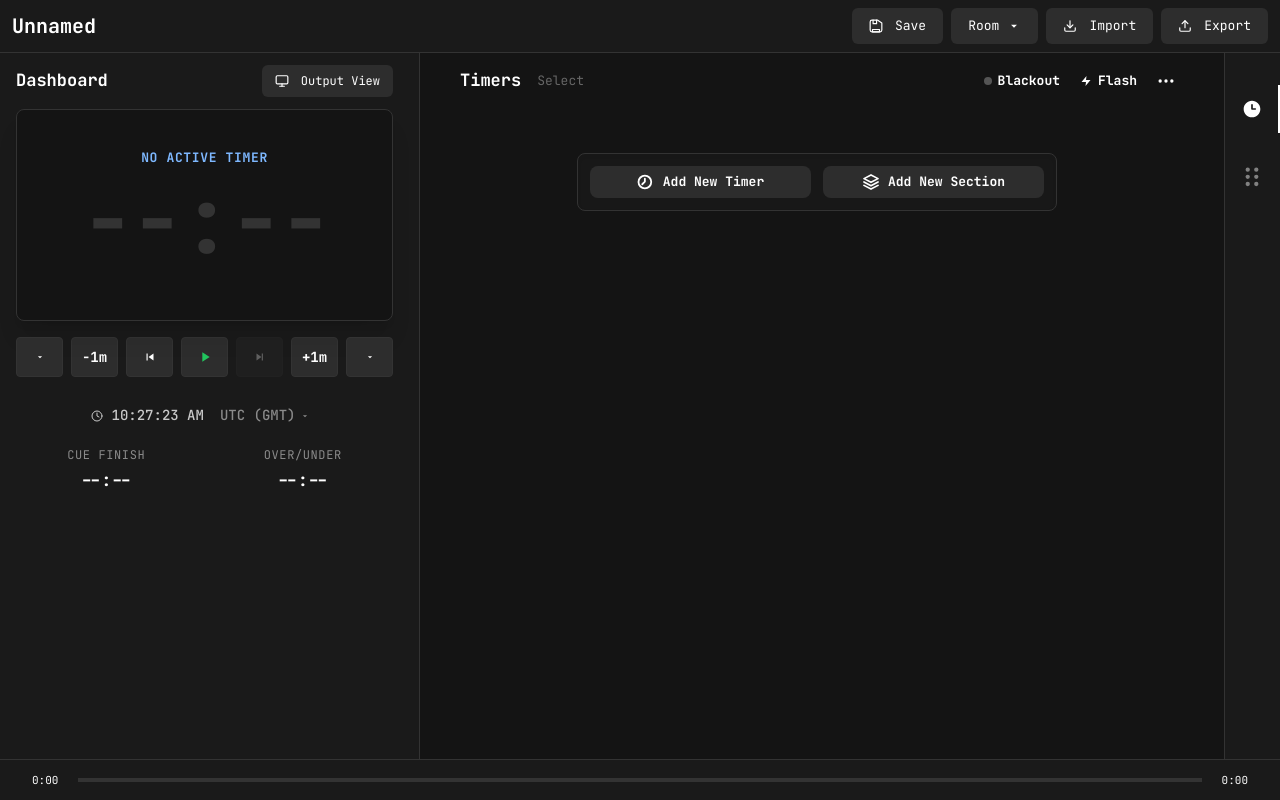
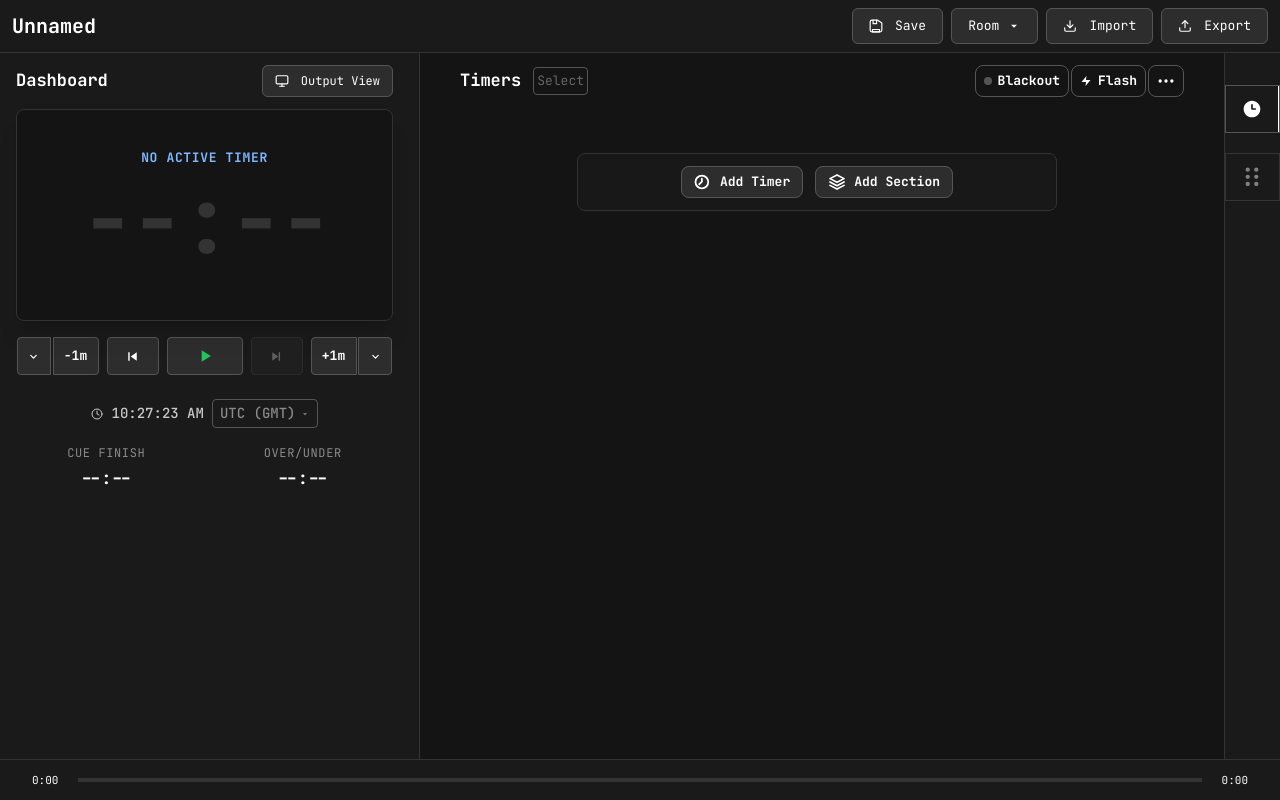
Before and after one commit to e1n7/stage-timer, a Next.js app: page / in a window 1280 px wide. Built offline with nearby package versions, Linux system fonts and the light colour scheme.

Commit message:
Refine dashboard controls and add room actions

```diff
--- a/src/App.tsx
+++ b/src/App.tsx
@@ -405,6 +405,9 @@ const INCREASE_OPTIONS = [
 interface IconProps { className?: string; size?: number; }
 const IconChevronDown = ({ className = "", size = 10 }: IconProps) => (
   <svg width={size} height={size} viewBox="0 0 24 24" fill="currentColor" className={className}><path d="M7 10l5 5 5-5H7z"/></svg>
+);
+const IconControlChevron = ({ size = 14 }: IconProps) => (
+  <svg width={size} height={size} viewBox="0 0 24 24" fill="none" stroke="currentColor" strokeWidth="2.25" strokeLinecap="round" strokeLinejoin="round" aria-hidden="true"><path d="m7 10 5 5 5-5" /></svg>
 );
 const IconSkipBack = ({ size = 14 }: IconProps) => (
   <svg width={size} height={size} viewBox="0 0 24 24" fill="currentColor"><path d="M6 6h2v12H6zm3.5 6l8.5 6V6z"/></svg>
@@ -462,6 +465,9 @@ const IconAddTimer = ({ size = 24 }: IconProps) => (
 );
 const IconLayers = ({ size = 24 }: IconProps) => (
   <svg width={size} height={size} viewBox="0 0 16 16" xmlns="http://www.w3.org/2000/svg" version="1.1" fill="none" stroke="currentColor" strokeLinecap="round" strokeLinejoin="round" strokeWidth="1.5" aria-hidden="true"><path d="m1.75 11 6.25 3.25 6.25-3.25m-12.5-3 6.25 3.25 6.25-3.25m-6.25-6.25-6.25 3.25 6.25 3.25 6.25-3.25z" /></svg>
+);
+const IconMessagePlus = ({ size = 18 }: IconProps) => (
+  <svg width={size} height={size} viewBox="0 0 24 24" fill="none" stroke="currentColor" strokeWidth="2" strokeLinecap="round" strokeLinejoin="round" aria-hidden="true"><path d="M20 11.5a7.5 7.5 0 0 1-7.5 7.5H6l-3 2v-9.5A7.5 7.5 0 0 1 10.5 4H12a8 8 0 0 1 8 7.5Z" /></svg>
 );
 const IconDragHandle = ({ size = 14 }: IconProps) => (
   <svg width={size} height={size * 18 / 14} viewBox="0 0 14 18" fill="currentColor" aria-hidden="true"><circle cx="4" cy="4" r="1.5" /><circle cx="10" cy="4" r="1.5" /><circle cx="4" cy="9" r="1.5" /><circle cx="10" cy="9" r="1.5" /><circle cx="4" cy="14" r="1.5" /><circle cx="10" cy="14" r="1.5" /></svg>
@@ -3151,6 +3157,7 @@ function App() {
                   setMessages([{ id: '1', text: '', color: '#ffffff' }]);
                   setMessageShownId(null);
                   setMessageFlashId(null);
+                  markTimerChanged();
                   setIsRoomMenuOpen(false);
                   requestAnimationFrame(() => {
                     roomNameInputRef.current?.focus();
@@ -3373,26 +3380,32 @@ function App() {
               </div>
             </>
           )}
-          <div className="mt-4 grid grid-cols-7 gap-2">
-            <div className="relative">
-              <button type="button" onClick={(e) => { e.stopPropagation(); setOpenAdjustMenu(openAdjustMenu === 'decrease' ? null : 'decrease'); }} title="Decrease timer adjustment options" className={`flex h-10 w-full items-center justify-center rounded border border-[#333] bg-[#2d2d2d] hover:bg-[#383838] transition-colors ${openAdjustMenu === 'decrease' ? 'bg-[#383838] border-[#555]' : ''}`}><IconChevronDown /></button>
+          <div className="mt-4 flex items-center justify-center gap-2">
+            <div className="flex items-center gap-[1.9px]">
+            <div className="relative w-[34px] shrink-0">
+              <button type="button" onClick={(e) => { e.stopPropagation(); setOpenAdjustMenu(openAdjustMenu === 'decrease' ? null : 'decrease'); }} title="Decrease timer adjustment options" className={`flex h-[38px] w-full items-center justify-center rounded-l rounded-r-none border border-[#333] bg-[#2d2d2d] px-0 hover:bg-[#383838] transition-colors ${openAdjustMenu === 'decrease' ? 'bg-[#383838] border-[#555]' : ''}`}><IconControlChevron size={13} /></button>
               {openAdjustMenu === 'decrease' && (<div onClick={(e) => e.stopPropagation()} className="absolute bottom-full left-0 z-50 mb-1"><TimeAdjustMenu direction="decrease" onSelect={(secs) => sendControl('ADJUST', secs)} onClose={() => setOpenAdjustMenu(null)} /></div>)}
             </div>
-            <button onClick={() => sendControl('ADJUST', -60)} title="Subtract one minute" className="col-span-1 flex h-10 items-center justify-center rounded border border-[#333] bg-[#2d2d2d] text-[14px] font-bold hover:bg-[#383838] transition-colors">-1m</button>
-            <button onClick={() => sendControl('RESET')} className="col-span-1 flex h-10 items-center justify-center rounded border border-[#333] bg-[#2d2d2d] hover:bg-[#383838] transition-colors" title="Reset current timer"><IconSkipBack /></button>
-            <button onClick={() => sendControl(activeTimerState?.isRunning ? 'PAUSE' : 'START')} title={activeTimerState?.isRunning ? 'Pause timer' : 'Start timer'} className={`group col-span-1 flex h-10 items-center justify-center rounded transition-colors ${activeTimerState?.isRunning ? 'border border-[#333] bg-[#2d2d2d] text-[#ef4444] hover:border-[#dc2626] hover:bg-[#dc2626] hover:text-white' : 'border border-[#333] bg-[#2d2d2d] text-[#22c55e] hover:border-[#16a34a] hover:bg-[#16a34a] hover:text-white'}`}>{activeTimerState?.isRunning ? <IconPause /> : <IconPlay />}</button>
+            <button onClick={() => sendControl('ADJUST', -60)} title="Subtract one minute" className="flex h-[38px] w-[46px] shrink-0 items-center justify-center rounded-l-none rounded-r border border-[#333] bg-[#2d2d2d] px-0 text-[13px] font-bold hover:bg-[#383838] transition-colors">-1m</button>
+            </div>
+            <div className="flex items-center gap-2">
+            <button onClick={() => sendControl('RESET')} className="flex h-[38px] w-[52px] shrink-0 items-center justify-center rounded border border-[#333] bg-[#2d2d2d] px-0 hover:bg-[#383838] transition-colors" title="Reset current timer"><IconSkipBack size={17} /></button>
+            <button onClick={() => sendControl(activeTimerState?.isRunning ? 'PAUSE' : 'START')} title={activeTimerState?.isRunning ? 'Pause timer' : 'Start timer'} className={`group flex h-[38px] w-[76px] shrink-0 items-center justify-center rounded px-0 transition-colors ${activeTimerState?.isRunning ? 'border border-[#333] bg-[#2d2d2d] text-[#ef4444] hover:border-[#dc2626] hover:bg-[#dc2626] hover:text-white' : 'border border-[#333] bg-[#2d2d2d] text-[#22c55e] hover:border-[#16a34a] hover:bg-[#16a34a] hover:text-white'}`}>{activeTimerState?.isRunning ? <IconPause size={20} /> : <IconPlay size={20} />}</button>
             <button
               onClick={goToNextTimer}
               disabled={timerIds.length <= 1 || timerIds.indexOf(activeTimerId) >= timerIds.length - 1}
-              className={`col-span-1 flex h-10 items-center justify-center rounded border border-[#333] bg-[#2d2d2d] transition-colors ${timerIds.length <= 1 || timerIds.indexOf(activeTimerId) >= timerIds.length - 1 ? 'opacity-30 cursor-not-allowed' : 'hover:bg-[#383838]'}`}
+              className={`flex h-[38px] w-[52px] shrink-0 items-center justify-center rounded border border-[#333] bg-[#2d2d2d] px-0 transition-colors ${timerIds.length <= 1 || timerIds.indexOf(activeTimerId) >= timerIds.length - 1 ? 'opacity-30 cursor-not-allowed' : 'hover:bg-[#383838]'}`}
               title="Next timer"
             >
-              <IconSkipForward />
+              <IconSkipForward size={17} />
             </button>
-            <button onClick={() => sendControl('ADJUST', 60)} title="Add one minute" className="col-span-1 flex h-10 items-center justify-center rounded border border-[#333] bg-[#2d2d2d] text-[14px] font-bold hover:bg-[#383838] transition-colors">+1m</button>
-            <div className="relative">
-              <button type="button" onClick={(e) => { e.stopPropagation(); setOpenAdjustMenu(openAdjustMenu === 'increase' ? null : 'increase'); }} title="Increase timer adjustment options" className={`flex h-10 w-full items-center justify-center rounded border border-[#333] bg-[#2d2d2d] hover:bg-[#383838] transition-colors ${openAdjustMenu === 'increase' ? 'bg-[#383838] border-[#555]' : ''}`}><IconChevronDown /></button>
+            </div>
+            <div className="flex items-center gap-[1.9px]">
+            <button onClick={() => sendControl('ADJUST', 60)} title="Add one minute" className="flex h-[38px] w-[46px] shrink-0 items-center justify-center rounded-l rounded-r-none border border-[#333] bg-[#2d2d2d] px-0 text-[13px] font-bold hover:bg-[#383838] transition-colors">+1m</button>
+            <div className="relative w-[34px] shrink-0">
+              <button type="button" onClick={(e) => { e.stopPropagation(); setOpenAdjustMenu(openAdjustMenu === 'increase' ? null : 'increase'); }} title="Increase timer adjustment options" className={`flex h-[38px] w-full items-center justify-center rounded-l-none rounded-r border border-[#333] bg-[#2d2d2d] px-0 hover:bg-[#383838] transition-colors ${openAdjustMenu === 'increase' ? 'bg-[#383838] border-[#555]' : ''}`}><IconControlChevron size={13} /></button>
               {openAdjustMenu === 'increase' && (<div onClick={(e) => e.stopPropagation()} className="absolute bottom-full right-0 z-50 mb-1"><TimeAdjustMenu direction="increase" onSelect={(secs) => sendControl('ADJUST', secs)} onClose={() => setOpenAdjustMenu(null)} /></div>)}
+            </div>
             </div>
           </div>
           <div className="mt-6 flex flex-col items-center">
@@ -3577,8 +3590,8 @@ function App() {
             </DragOverlay>
           </DndContext>
           <div className="mx-auto mt-10 flex w-[calc(100%-2rem)] max-w-[30rem] flex-nowrap items-center justify-center gap-3 rounded-lg border border-[#333] bg-[#191919]/95 p-3 shadow-inner">
-            <button type="button" onClick={() => addTimer()} title="Add a new timer" className="flex h-8 min-w-0 flex-1 items-center justify-center gap-2 rounded-lg border border-transparent bg-[#2d2d2d] px-2 text-[13px] font-bold text-white transition-all hover:border-[#444] hover:bg-[#383838] focus-visible:border-[#555] focus-visible:bg-[#383838] active:scale-[0.99] sm:px-4"><IconAddTimer size={18} /> <span className="whitespace-nowrap">Add New Timer</span></button>
-            <button type="button" onClick={addTimerHeader} title="Add a parent timer section" className="flex h-8 min-w-0 flex-1 items-center justify-center gap-2 rounded-lg border border-transparent bg-[#2d2d2d] px-2 text-[13px] font-bold text-white transition-all hover:border-[#444] hover:bg-[#383838] focus-visible:border-[#555] focus-visible:bg-[#383838] active:scale-[0.99] sm:px-4"><IconLayers size={18} /> <span className="whitespace-nowrap">Add New Section</span></button>
+            <button type="button" onClick={() => addTimer()} title="Add a new timer" className="inline-flex h-8 w-auto shrink-0 items-center justify-center gap-2 rounded-lg border border-transparent bg-[#2d2d2d] px-3 text-[13px] font-bold text-white transition-all hover:border-[#444] hover:bg-[#383838] focus-visible:border-[#555] focus-visible:bg-[#383838] active:scale-[0.99]"><IconAddTimer size={18} /> <span className="whitespace-nowrap">Add Timer</span></button>
+            <button type="button" onClick={addTimerHeader} title="Add a parent timer section" className="inline-flex h-8 w-auto shrink-0 items-center justify-center gap-2 rounded-lg border border-transparent bg-[#2d2d2d] px-3 text-[13px] font-bold text-white transition-all hover:border-[#444] hover:bg-[#383838] focus-visible:border-[#555] focus-visible:bg-[#383838] active:scale-[0.99]"><IconLayers size={18} /> <span className="whitespace-nowrap">Add Section</span></button>
           </div>
           </div>
         </main>
@@ -3643,7 +3656,7 @@ function App() {
               })() : null}
             </DragOverlay>
           </DndContext>
-          <div className="mt-6 space-y-4"><button type="button" onClick={addMessage} title="Add a new message" className="flex w-full items-center justify-center rounded-lg border border-[#444] bg-[#2d2d2d] px-6 py-2.5 text-[14px] font-bold text-white hover:bg-[#383838] shadow-md">+ Add Message</button></div>
+          <div className="mt-6 flex justify-center"><button type="button" onClick={addMessage} title="Add a new message" className="inline-flex h-8 w-auto items-center justify-center gap-2 rounded-lg border border-[#444] bg-[#2d2d2d] px-3 text-[13px] font-bold text-white shadow-md hover:bg-[#383838]"><IconMessagePlus size={18} /> <span className="whitespace-nowrap">Add Message</span></button></div>
         </aside>
       </div>
 
--- a/src/style.css
+++ b/src/style.css
@@ -28,6 +28,15 @@
 
   button {
     font: inherit;
+    outline: 1px solid #555;
+    outline-offset: -1px;
+  }
+
+  button:hover,
+  button:focus,
+  button:active {
+    outline: 1px solid #fff;
+    outline-offset: -1px;
   }
 
   .digit {
```
